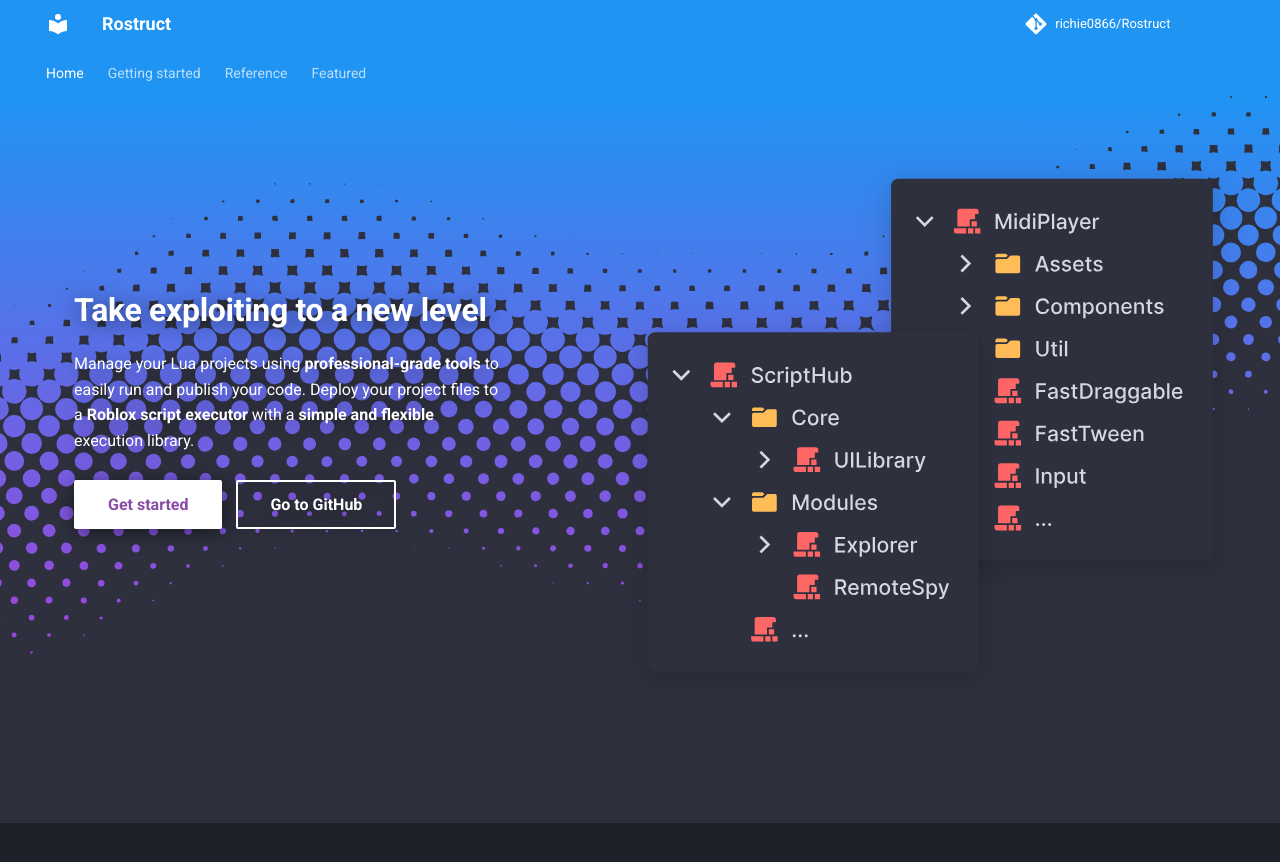
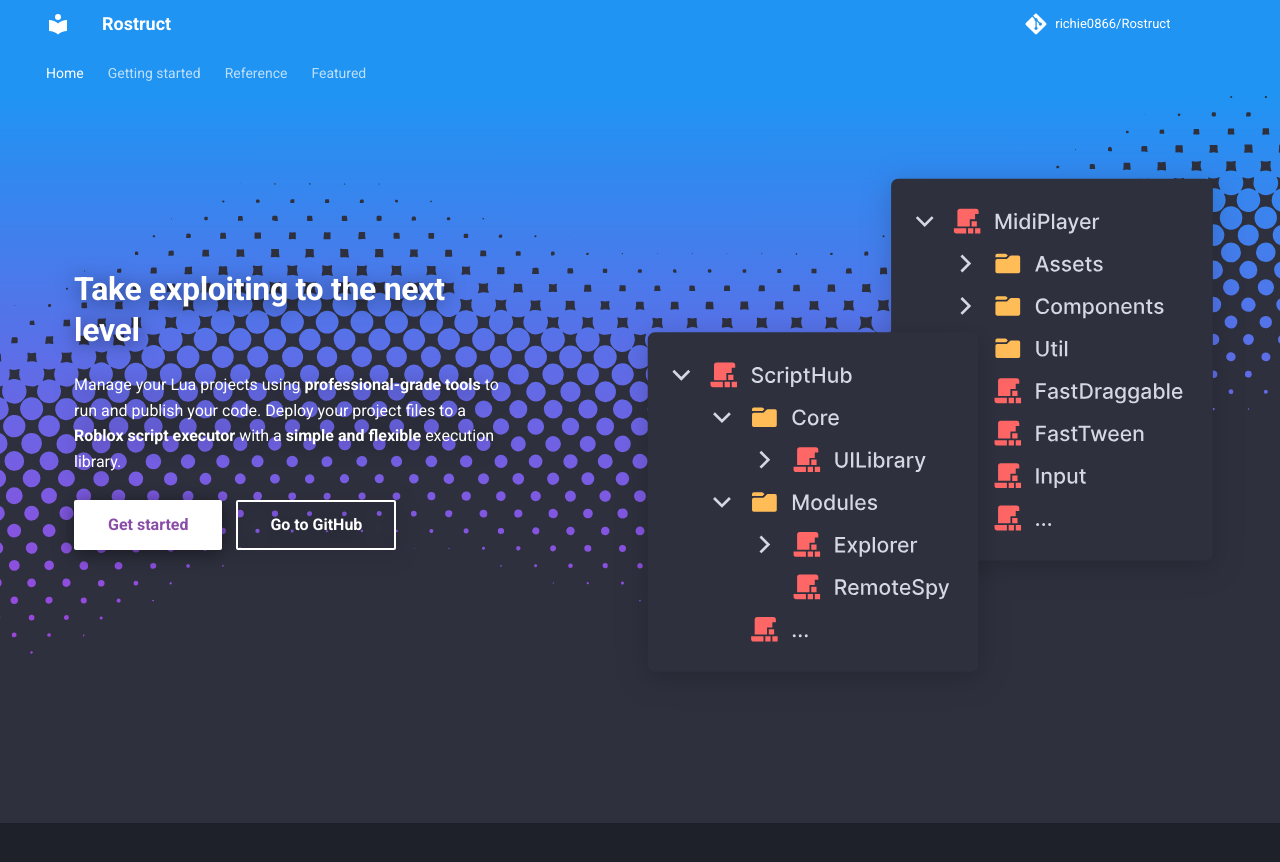
Before and after one commit to richie0866/Rostruct, an MkDocs documentation site: the page built from docs/index.md, in a window 1280 px wide. Shown: the top 862 px of the page. Built offline with MkDocs 1.6.1 and Material for MkDocs 9.7.7, drawn with Linux system fonts in a browser that asks for light colours; comment, search, counter and statistics services are not loaded.

Commit message:
Change wording

```diff
--- a/docs/overrides/home.html
+++ b/docs/overrides/home.html
@@ -242,8 +242,8 @@
           <img src="assets/images/home-samples.svg" draggable="false">
         </div>
         <div class="tx-hero__content">
-          <h1>Take exploiting to a new level</h1>
-          <p>Manage your Lua projects using <b>professional-grade tools</b> to easily run and publish your code. Deploy your project files to a <b>Roblox script executor</b> with a <b>simple and flexible</b> execution library.</p>
+          <h1>Take exploiting to the next level</h1>
+          <p>Manage your Lua projects using <b>professional-grade tools</b> to run and publish your code. Deploy your project files to a <b>Roblox script executor</b> with a <b>simple and flexible</b> execution library.</p>
           <a href="{{ page.next_page.url | url }}" title="{{ page.next_page.title | striptags }}" class="md-button md-button--primary">
             Get started
           </a>
```
